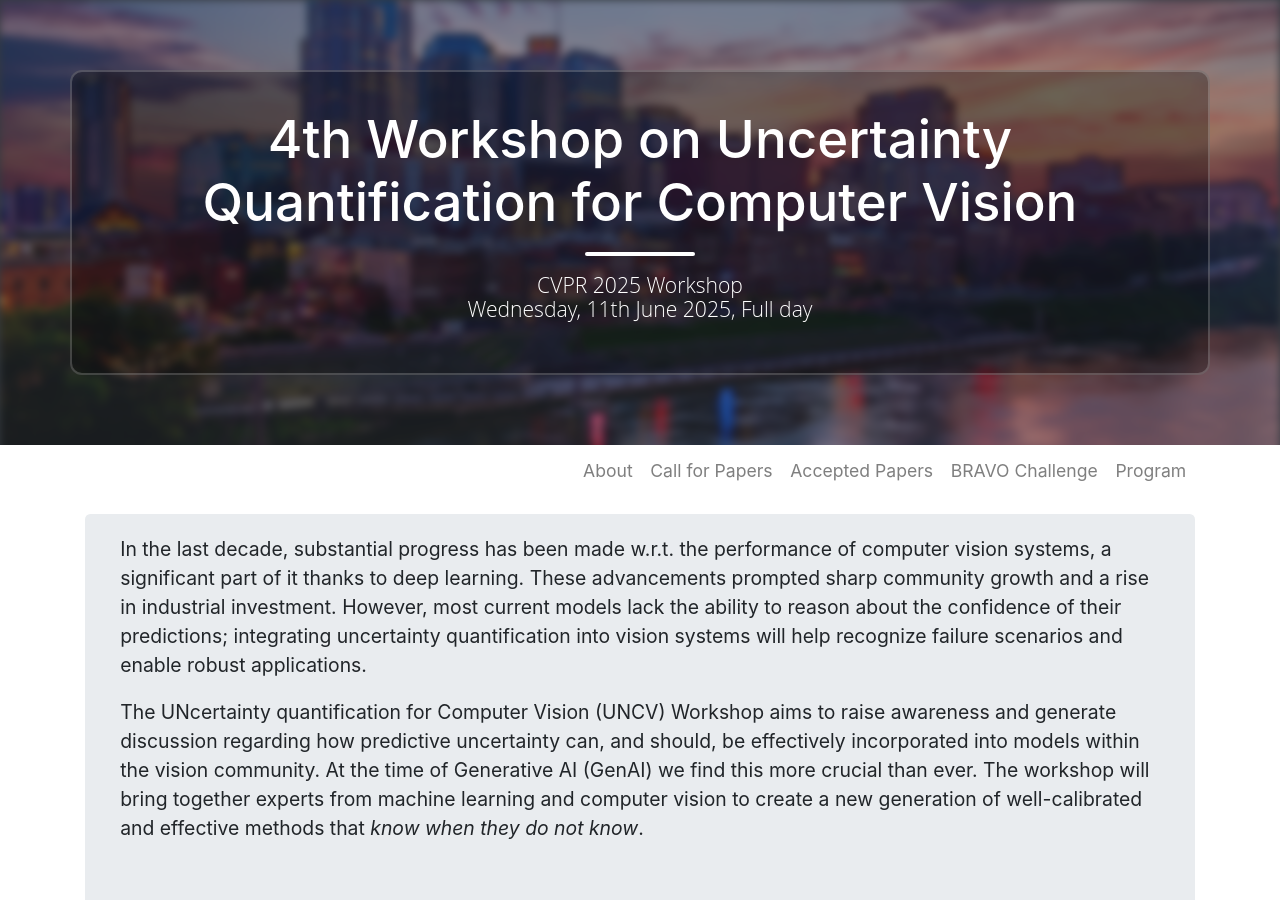
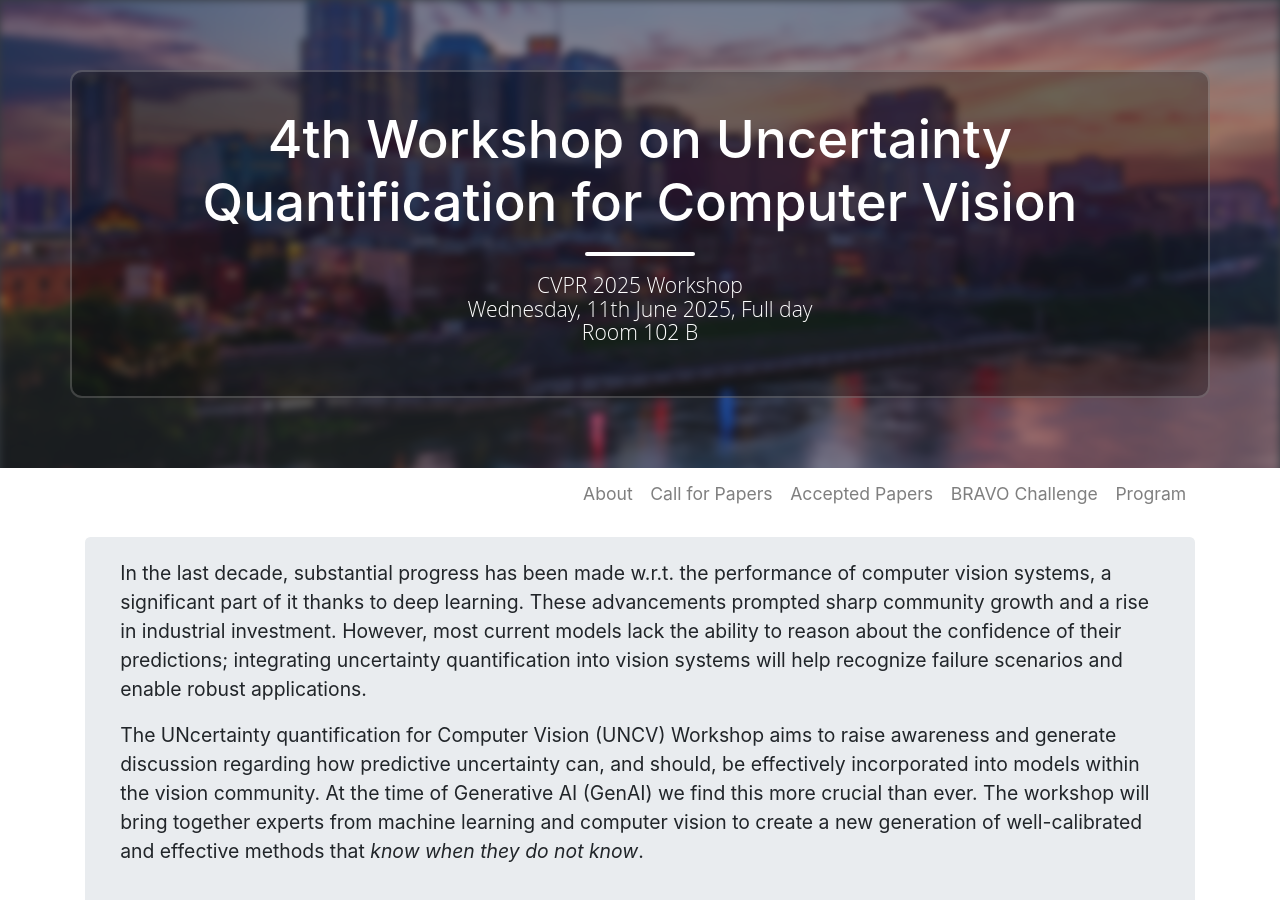
Before and after one commit to Uncertainty-CV/2025, a Jekyll site: the page built from index.html, in a window 1280 px wide and 900 px high. Built offline with Jekyll 4.4.1, drawn with Linux system fonts in a browser that asks for light colours.

Commit message:
workshop room

```diff
--- a/_config.yml
+++ b/_config.yml
@@ -13,7 +13,7 @@ exclude:
   - .sass-cache
 
 title: "4th Workshop on Uncertainty Quantification for Computer Vision"
-subtitle: "[CVPR 2025 Workshop](https://cvpr.thecvf.com/Conferences/2025) <br> Wednesday, 11th June 2025, Full day"
+subtitle: "[CVPR 2025 Workshop](https://cvpr.thecvf.com/Conferences/2025) <br> Wednesday, 11th June 2025, Full day <br> Room 102 B"
 
 shorttitle: "UNCV Workshop @ CVPR 2025"
 information: "CVPR 2025 Workshop on Uncertainty Quantification for Computer Vision."
```
